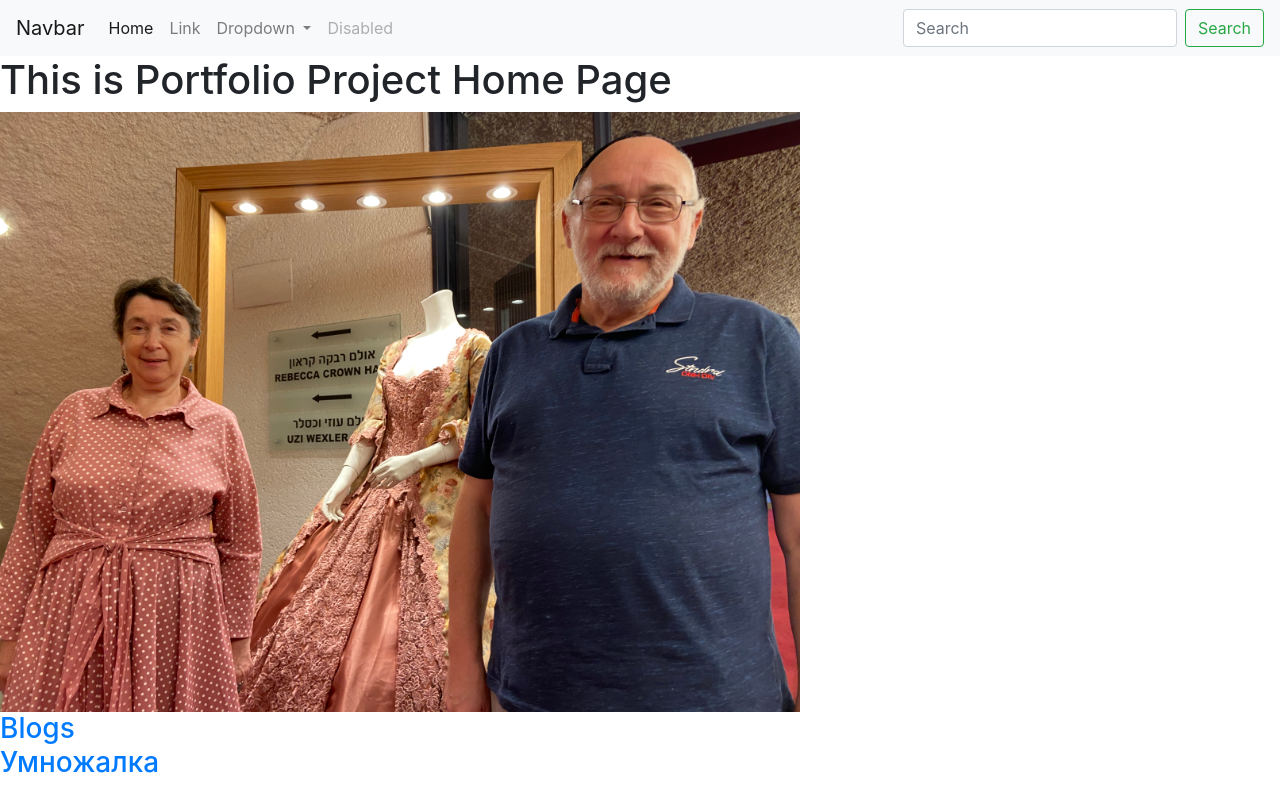
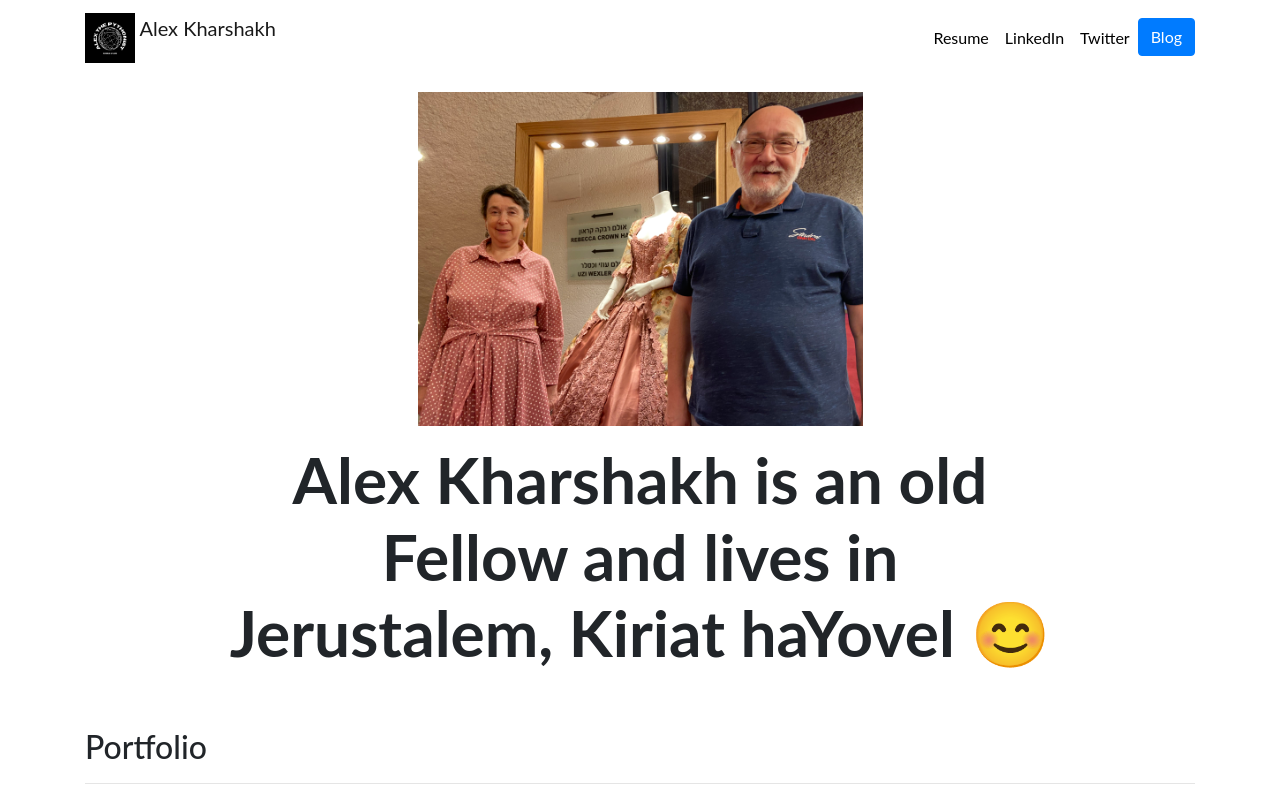
Before and after one commit to alexmkh/django3-personal-portfolio, a Django app: template portfolio/templates/portfolio/home.html in a window 1280 px wide. Run offline with Django 3.2, Linux system fonts and the light colour scheme; the template is opened without the code that fills it, so the values that code supplies are empty; some libraries are stand-ins or nearby versions.

Commit message:
Section 6 completed

```diff
--- a/blog/templates/blog/blog.html
+++ b/blog/templates/blog/blog.html
@@ -4,7 +4,7 @@
 
     <h2>Blogs</h2>
 
-    <h3>Nick has written {{blogs_count}} blog post{{blogs_count|pluralize}}</h3>
+    <h3>Alex has written {{blogs_count}} blog post{{blogs_count|pluralize}}</h3>
 
     <a href={% url 'home'%}>Home</a>
     {% for blog in blogs %}
--- a/blog/urls.py
+++ b/blog/urls.py
@@ -4,6 +4,6 @@ from . import views
 app_name = 'blog'
 
 urlpatterns = [
-    path('', views.all_blogs, name='All_blog'),
+    path('', views.all_blogs, name='all_blogs'),
     path('<int:blog_id>/', views.detail, name='detail'),
 ]
--- a/blog/views.py
+++ b/blog/views.py
@@ -9,7 +9,7 @@ def all_blogs(request):
         'blogs': blogs,
         'blogs_count': blogs_count
     }
-    return render(request, 'blog/blog.html', context)
+    return render(request, 'blog/all_blogs.html', context)
 
 def detail(request, blog_id):
     blog = get_object_or_404(Blog, pk=blog_id)
--- /dev/null
+++ b/portfolio/static/portfolio/custom.css
@@ -0,0 +1,24 @@
+.navbar-nav .nav-link {
+    color: rgba(0,0,0,1) !important;
+}
+
+.navbar-nav .nav-link:hover {
+    color: rgba(0,0,0,.5) !important;
+}
+
+body {
+    font-family: 'Lato', sans-serif;
+}
+
+#blogtitle {
+    font-size: 6rem;
+}
+
+@media (min-width: 992px) {
+    #hometext {
+        font-size: 4rem;
+    }
+    #blogdetailtitle {
+        font-size: 5rem;
+    }
+}
--- a/portfolio/templates/portfolio/home.html
+++ b/portfolio/templates/portfolio/home.html
@@ -1,30 +1,40 @@
-{% extends 'base.html' %}
+{% extends "base.html" %}
+
 {% load static %}
 
 {% block content %}
 
-    <h1>This is Portfolio Project Home Page</h1>
-    <img src="{% static 'portfolio/teatron.jpg' %}" width=800 height=600 alt="">
-    <br>
-    <h3>
-        <a href="{%url 'blog:All_blog' %}">Blogs</a>
-        <br>
-        <a href="{% static 'portfolio/2-enhanced.pdf' %}" target="_blank" >Умножалка</a>
-    </h3>
+<div class="row justify-content-center my-3">
+  <div class="col-5">
+    <img src="{% static 'portfolio/teatron.jpg' %}" class="img-fluid">
+  </div>
+</div>
 
+<div class="row justify-content-center mb-3">
+  <div class="col-md-9 text-center">
+    <h1 id="hometext" class="font-weight-bold">Alex Kharshakh is an old Fellow and lives in Jerustalem, Kiriat haYovel 😊</h1>
+  </div>
+</div>
 
-    {% for project in  projects %}
-        <br>
-        {{project.title}}
-        <br>
-        {{project.description}}
-        <br>
-        <img src="{{project.image.url}}" width="120" height="160" alt="">
+<h2 class="mt-5">Portfolio</h2>
+<hr>
+<div class="row">
+  {% for project in projects %}
+  <div class="col-lg-4 col-md-6">
 
-        {% if project.url %}
-        <br>
-        <a href="{{project.url}}">Link</a>
-        {% endif %}
+    {% if project.url %}
+    <a href="{{ project.url }}">
+      <img src="{{ project.image.url }}" class="img-fluid mb-2">
+    </a>
+    {% else %}
 
-    {% endfor %}
-{% endblock content %}
+    <img src="{{ project.image.url }}" class="img-fluid mb-2">
+    {% endif %}
+    <h3>{{ project.title }}</h3>
+    <p>{{ project.description }}</p>
+
+  </div>
+  {% endfor %}
+</div>
+
+{% endblock %}
--- a/templates/base.html
+++ b/templates/base.html
@@ -1,62 +1,62 @@
+{% load static %}
 <!doctype html>
-{% load static %}
 <html lang="en">
+
 <head>
   <!-- Required meta tags -->
   <meta charset="utf-8">
   <meta name="viewport" content="width=device-width, initial-scale=1, shrink-to-fit=no">
 
   <!-- Bootstrap CSS -->
-    <link rel="stylesheet" href="https://cdn.jsdelivr.net/npm/bootstrap@4.4.1/dist/css/bootstrap.min.css" integrity="sha384-Vkoo8x4CGsO3+Hhxv8T/Q5PaXtkKtu6ug5TOeNV6gBiFeWPGFN9MuhOf23Q9Ifjh" crossorigin="anonymous">
+  <link rel="stylesheet" href="https://stackpath.bootstrapcdn.com/bootstrap/4.4.1/css/bootstrap.min.css" integrity="sha384-Vkoo8x4CGsO3+Hhxv8T/Q5PaXtkKtu6ug5TOeNV6gBiFeWPGFN9MuhOf23Q9Ifjh" crossorigin="anonymous">
 
-    <title>Hello, world!</title>
+  <link rel="stylesheet" href="{% static "portfolio/custom.css" %}">
+
+  {% comment %} <link href="https://fonts.googleapis.com/css?family=Lato&display=swap" rel="stylesheet"> {% endcomment %}
+
+  <link rel="icon" type="image/webp" href="{% static "portfolio/Alex The Pythonist.png" %}">
+
+  <title>Alex Kharshakh</title>
 </head>
+
 <body>
-    <nav class="navbar navbar-expand-lg navbar-light bg-light">
-        <a class="navbar-brand" href="#">Navbar</a>
-        <button class="navbar-toggler" type="button" data-toggle="collapse" data-target="#navbarSupportedContent" aria-controls="navbarSupportedContent" aria-expanded="false" aria-label="Toggle navigation">
+
+  <nav id="topNav" class="navbar navbar-expand-md navbar-light">
+    <div class="container">
+      <a class="navbar-brand" href="{% url 'home' %}">
+        <img src="{% static "portfolio/Alex The Pythonist.png" %}" width="50" height="50" class="d-inline-block align-top" alt="Nick's Logo">
+        <span>Alex Kharshakh</span>
+      </a>
+      <button class="navbar-toggler" type="button" data-toggle="collapse" data-target="#navbarNav" aria-controls="navbarNav" aria-expanded="false" aria-label="Toggle navigation">
         <span class="navbar-toggler-icon"></span>
       </button>
-
-        <div class="collapse navbar-collapse" id="navbarSupportedContent">
-          <ul class="navbar-nav mr-auto">
-            <li class="nav-item active">
-              <a class="nav-link" href="#">Home <span class="sr-only">(current)</span></a>
+      <div class="collapse navbar-collapse text-center" id="navbarNav">
+        <ul class="navbar-nav ml-auto">
+          <li class="nav-item">
+            <a class="nav-link" href="{% static "portfolio/resume.pdf" %}">Resume</a>
           </li>
           <li class="nav-item">
-              <a class="nav-link" href="#">Link</a>
-            </li>
-            <li class="nav-item dropdown">
-              <a class="nav-link dropdown-toggle" href="#" id="navbarDropdown" role="button" data-toggle="dropdown" aria-haspopup="true" aria-expanded="false">
-                Dropdown
-              </a>
-              <div class="dropdown-menu" aria-labelledby="navbarDropdown">
-                <a class="dropdown-item" href="#">Action</a>
-                <a class="dropdown-item" href="#">Another action</a>
-                <div class="dropdown-divider"></div>
-                <a class="dropdown-item" href="#">Something else here</a>
-              </div>
+            <a class="nav-link" href="https://www.linkedin.com/in/nick-walter/" target="_blank">LinkedIn</a>
           </li>
           <li class="nav-item">
-              <a class="nav-link disabled" href="#" tabindex="-1" aria-disabled="true">Disabled</a>
+            <a class="nav-link" href="https://twitter.com/ZappyCode" target="_blank">Twitter</a>
+          </li>
+          <li>
+            <a role="button" href="{% url 'blog:all_blogs' %}" class="btn btn-primary">Blog</a>
           </li>
         </ul>
-          <form class="form-inline my-2 my-lg-0">
-            <input class="form-control mr-sm-2" type="search" placeholder="Search" aria-label="Search">
-            <button class="btn btn-outline-success my-2 my-sm-0" type="submit">Search</button>
-          </form>
+      </div>
     </div>
   </nav>
-
-
-{% block content %}
-
-{% endblock content %}
+  <div class="container">
+    {% block content %}{% endblock %}
+  </div>
 
   <!-- Optional JavaScript -->
   <!-- jQuery first, then Popper.js, then Bootstrap JS -->
   <script src="https://code.jquery.com/jquery-3.4.1.slim.min.js" integrity="sha384-J6qa4849blE2+poT4WnyKhv5vZF5SrPo0iEjwBvKU7imGFAV0wwj1yYfoRSJoZ+n" crossorigin="anonymous"></script>
   <script src="https://cdn.jsdelivr.net/npm/popper.js@1.16.0/dist/umd/popper.min.js" integrity="sha384-Q6E9RHvbIyZFJoft+2mJbHaEWldlvI9IOYy5n3zV9zzTtmI3UksdQRVvoxMfooAo" crossorigin="anonymous"></script>
-    <script src="https://cdn.jsdelivr.net/npm/bootstrap@4.4.1/dist/js/bootstrap.min.js" integrity="sha384-wfSDF2E50Y2D1uUdj0O3uMBJnjuUD4Ih7YwaYd1iqfktj0Uod8GCExl3Og8ifwB6" crossorigin="anonymous"></script>
+  <script src="https://stackpath.bootstrapcdn.com/bootstrap/4.4.1/js/bootstrap.min.js" integrity="sha384-wfSDF2E50Y2D1uUdj0O3uMBJnjuUD4Ih7YwaYd1iqfktj0Uod8GCExl3Og8ifwB6" crossorigin="anonymous"></script>
 </body>
+
 </html>
```
Also changed, not shown: blog/templates/blog/all_blogs.html (added, +23 -0 lines), blog/templates/blog/detail.html (+8 -4 lines), media/portfolio/images/Piper-2.png (added), media/portfolio/images/Бар_мицва_с_Давидом.JPG (added), portfolio/static/portfolio/Alex The Pythonist.png (added), portfolio/static/portfolio/IPHONE_REFLECT_RIGHT.webp (added), portfolio/static/portfolio/Logo.png (added), portfolio/static/portfolio/SquareBlonde.jpg (added), portfolio/static/portfolio/laptop details.webp (added), 1 other file. Lines whose indentation alone changed are shown as unchanged.
